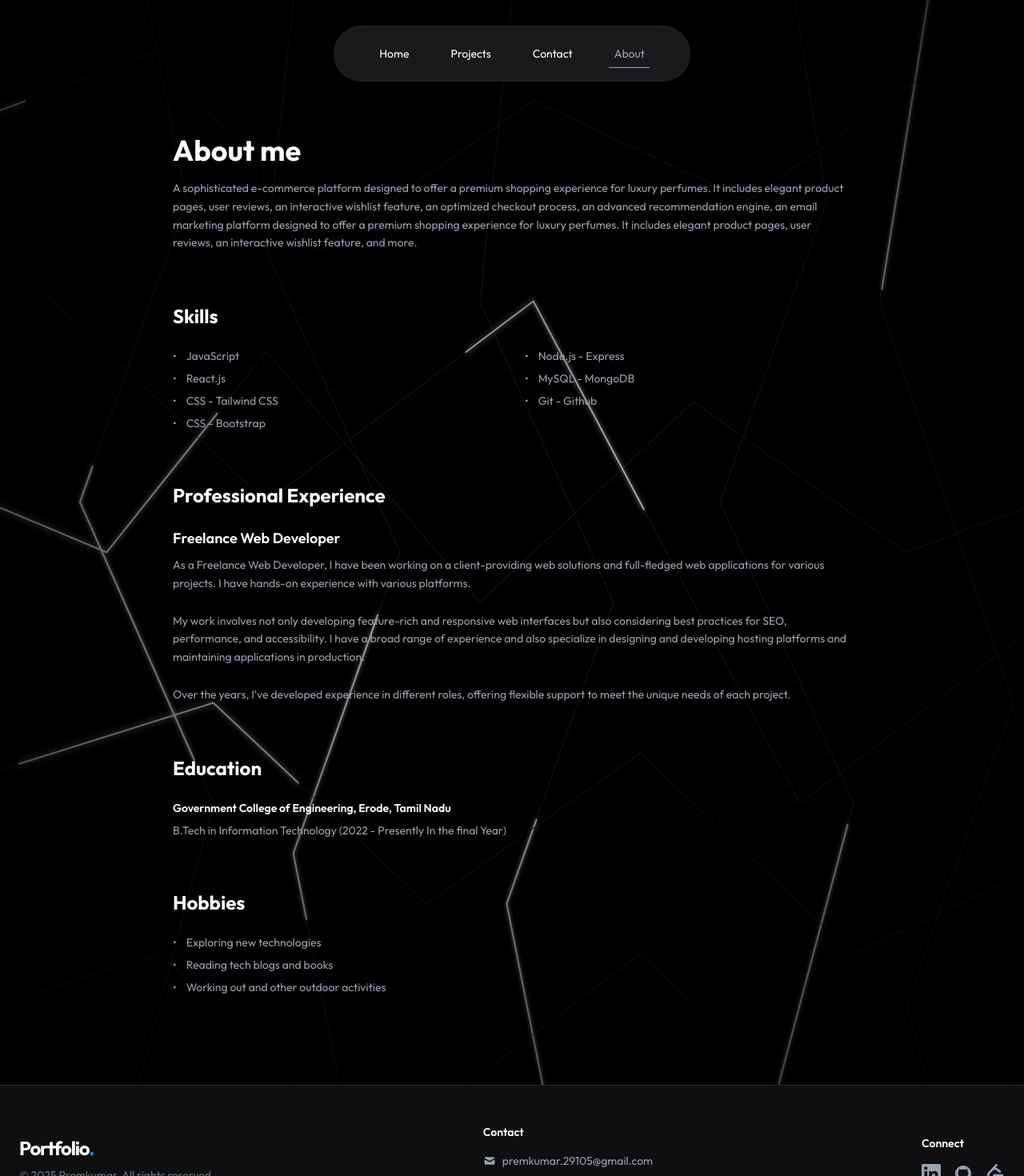
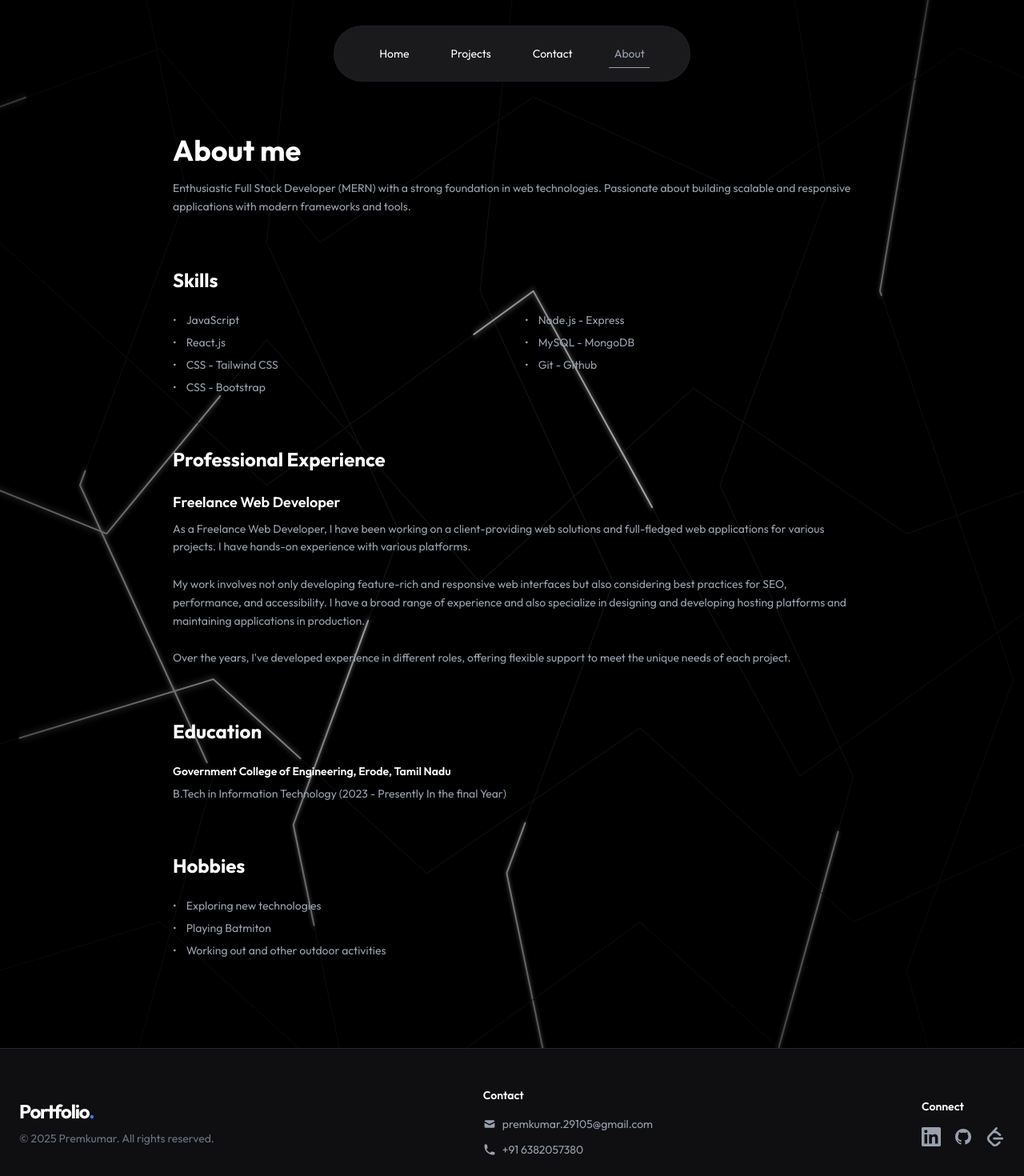
Before and after one commit to Premkumar291/personal-portfolio, a React (Vite) app: page /about in a window 1280 px wide. Shown: the top 1470 px of the page at 80% size. Built offline with nearby package versions, Linux system fonts and the light colour scheme.

Commit message:
feat: add About page with sections for skills, experience, education, and hobbies.

```diff
--- a/src/pages/AboutPage.jsx
+++ b/src/pages/AboutPage.jsx
@@ -58,11 +58,7 @@ const AboutPage = () => {
                             <div className="flex-1">
                                 <h1 className="text-4xl font-bold mb-4 text-white">About me</h1>
                                 <p className="text-gray-400 leading-relaxed text-sm">
-                                    A sophisticated e-commerce platform designed to offer a premium shopping experience for luxury perfumes.
-                                    It includes elegant product pages, user reviews, an interactive wishlist feature, an optimized checkout
-                                    process, an advanced recommendation engine, an email marketing platform designed to offer a premium
-                                    shopping experience for luxury perfumes. It includes elegant product pages, user reviews, an interactive
-                                    wishlist feature, and more.
+                                    Enthusiastic Full Stack Developer (MERN) with a strong foundation in web technologies. Passionate about building scalable and responsive applications with modern frameworks and tools.
                                 </p>
                             </div>
                         </div>
@@ -129,7 +125,7 @@ const AboutPage = () => {
                             <p className="mb-2">
                                 <span className="text-white font-semibold">Government College of Engineering, Erode, Tamil Nadu</span>
                             </p>
-                            <p>B.Tech in Information Technology (2022 - Presently In the final Year)</p>
+                            <p>B.Tech in Information Technology (2023 - Presently In the final Year)</p>
                         </div>
                     </motion.section>
 
@@ -143,7 +139,7 @@ const AboutPage = () => {
                             </li>
                             <li className="flex items-start">
                                 <span className="mr-3">•</span>
-                                <span>Reading tech blogs and books</span>
+                                <span>Playing Batmiton</span>
                             </li>
                             <li className="flex items-start">
                                 <span className="mr-3">•</span>
```
